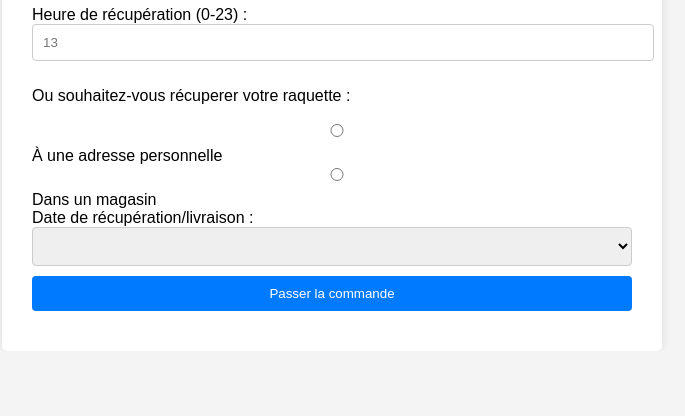
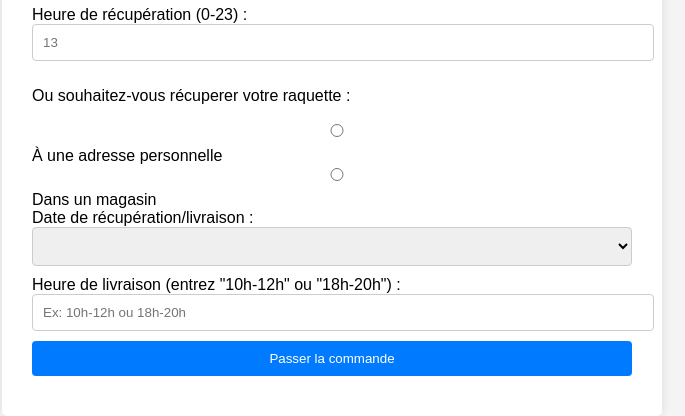
Before and after one commit to DamienBataillardGOATT/goatt-tools, a Flask app: template templates/index.html in a window 1280 px wide. Shown: the part 618-1034 px from the top of the page, without its empty margins (308-993 px from the left). Before the commit the page ends 929 px from the top, so only its background shows below. Run offline with Flask 3, Linux system fonts and the light colour scheme; the template is opened without the code that fills it, so the values that code supplies are empty.

Commit message:
22th commit

```diff
--- a/app.py
+++ b/app.py
@@ -121,28 +121,42 @@ def submit_order():
     # Récupérer les données du formulaire
     option_recuperation = request.form['option_recuperation']
     option_livraison = request.form['option_livraison']
-    date_livraison = request.form['date_recuperation']
     heure_recuperation = request.form['heure_recuperation']
+    date_heure_livraison = request.form['date_recuperation']
+    heure_livraison = request.form['heure_livraison']
+    prix_total_panier = request.form['prixTotalPanier']
 
-     # Préparer les données pour la récupération
+    # Initialiser les variables pour les adresses
+    adresse_recuperation = None
+    adresse_livraison = None
+    adresse_magasin_recuperation = None
+    adresse_magasin_livraison = None
+
+    # Extraire uniquement la date
+    date_livraison = date_heure_livraison.split(' ')[0]
+
+    # Préparer les données pour la récupération
     if option_recuperation == 'adresse':
         adresse_recuperation = request.form['adresse_recuperation']
     elif option_recuperation == 'magasin':
-        magasin_recuperation = request.form['magasin_recuperation']
+        adresse_magasin_recuperation = request.form['adresse_magasin']  # Récupérer l'adresse du magasin de récupération
 
     # Préparer les données pour la livraison
     if option_livraison == 'adresse':
         adresse_livraison = request.form['adresse_livraison']
     elif option_livraison == 'magasin':
-        magasin_livraison = request.form['magasin_livraison']
+        adresse_magasin_livraison = request.form['adresse_magasin']  # Récupérer l'adresse du magasin de livraison
 
     # Créer un dictionnaire avec les données de la commande
     order_data = {
         'Articles': f"{request.form['cordage_quantite']}x {request.form['cordage_id']}",
         'Date de récupération': request.form['date_depot'],
         'Heure de récupération': int(heure_recuperation),
-        'Adresse de récupération': adresse_recuperation if option_recuperation == 'adresse' else None,
-        'Adresse de livraison': adresse_livraison if option_livraison == 'adresse' else None,
+        'Adresse de récupération': adresse_recuperation if option_recuperation == 'adresse' else adresse_magasin_recuperation,
+        'Date de livraison': date_livraison,
+        'Heure de livraison': int(heure_livraison),
+        'Adresse de livraison': adresse_livraison if option_livraison == 'adresse' else adresse_magasin_livraison,
+        'Prix': float(prix_total_panier),
     }
 
     # Stockez les données de la commande dans la session pour les utiliser après la création ou la récupération du client
--- a/templates/index.html
+++ b/templates/index.html
@@ -32,6 +32,8 @@
                 <!-- Les articles du panier seront ajoutés ici -->
             </ul>
             <p>Total: <span id="totalPanier">0</span> €</p>
+            <!-- Champ caché pour stocker le total du panier -->
+            <input type="hidden" id="prixTotalPanier" name="prixTotalPanier" value="0">
         </div>
 
         <!-- Option de récupération -->
@@ -55,10 +57,13 @@
             <label for="magasin_recuperation">Sélectionnez un magasin :</label>
             <select id="magasin_recuperation" name="magasin_recuperation">
                 <!-- Insérez les options de magasin ici -->
-                <option value="magasin1">Magasin 1</option>
-                <option value="magasin2">Magasin 2</option>
+                <option value="magasin1" data-adresse="174 Quai de Jemmapes, 75010 Paris, France">Magasin 1</option>
+                <option value="magasin2" data-adresse="174 Quai de Jemmapes, 75010 Paris, France">Magasin 2</option>
             </select>
         </div>
+
+        <!-- Champ caché pour stocker l'adresse du magasin sélectionné -->
+        <input type="hidden" id="adresse_magasin" name="adresse_magasin">
 
         <!-- Sélection de la date de récupération de la raquette -->
         <div>
@@ -93,16 +98,25 @@
             <label for="magasin_livraison">Sélectionnez un magasin pour la livraison :</label>
             <select id="magasin_livraison" name="magasin_livraison">
                 <!-- Insérez les options de magasin ici -->
-                <option value="magasin1">Magasin 1</option>
-                <option value="magasin2">Magasin 2</option>
+                <option value="magasin1" data-adresse="174 Quai de Jemmapes, 75010 Paris, France">Magasin 1</option>
+                <option value="magasin2" data-adresse="174 Quai de Jemmapes, 75010 Paris, France">Magasin 2</option>
             </select>
         </div>
+
+        <!-- Champ caché pour stocker l'adresse du magasin de livraison sélectionné -->
+        <input type="hidden" id="adresse_magasin_livraison" name="adresse_magasin_livraison">
 
         <!-- Sélection de la date de récupération/livraison -->
         <label for="date_recuperation">Date de récupération/livraison :</label>
         <select id="date_recuperation" name="date_recuperation">
         <!-- Les options de date seront ajoutées ici par JavaScript -->
         </select>
+
+        <!-- Sélection de l'heure de livraison -->
+        <div>
+            <label for="heure_livraison">Heure de livraison (entrez "10h-12h" ou "18h-20h") :</label>
+            <input type="text" id="heure_livraison" name="heure_livraison" title="Heure de livraison doit être '10h-12h' ou '18h-20h'" required placeholder="Ex: 10h-12h ou 18h-20h">
+        </div>
 
         <input type="submit" value="Passer la commande">
     </form>
@@ -140,6 +154,7 @@
         function afficherPanier() {
             var listePanier = document.getElementById('listePanier');
             var totalPanier = document.getElementById('totalPanier');
+            var inputPrixTotalPanier = document.getElementById('prixTotalPanier');
             var total = 0;
 
             listePanier.innerHTML = '';
@@ -147,12 +162,25 @@
             panier.forEach(function(article, index) {
                 var li = document.createElement('li');
                 li.textContent = article.marque + ' x ' + article.quantite + ' : ' + article.totalArticle + ' €';
+
+                // Créer un bouton de suppression
+                var btnSupprimer = document.createElement('button');
+                btnSupprimer.textContent = 'Supprimer';
+                btnSupprimer.onclick = function() { supprimerDuPanier(index); }; // Fonction de suppression
+                li.appendChild(btnSupprimer);
+
                 listePanier.appendChild(li);
 
                 total += parseFloat(article.totalArticle);
             });
 
             totalPanier.textContent = total.toFixed(2);
+            inputPrixTotalPanier.value = total.toFixed(2);
+        }
+
+        function supprimerDuPanier(index) {
+            panier.splice(index, 1); // Supprime l'article du tableau
+            afficherPanier(); // Met à jour l'affichage du panier
         }
 
         // Fonction pour récupérer les créneaux disponibles et les afficher
@@ -177,6 +205,16 @@
                     console.error('Erreur lors de la récupération des créneaux disponibles', error);
                 });
         }
+
+        document.getElementById('magasin_recuperation').addEventListener('change', function() {
+            var adresseMagasin = this.options[this.selectedIndex].getAttribute('data-adresse');
+            document.getElementById('adresse_magasin').value = adresseMagasin;
+        });
+
+        document.getElementById('magasin_livraison').addEventListener('change', function() {
+            var adresseMagasin = this.options[this.selectedIndex].getAttribute('data-adresse');
+            document.getElementById('adresse_magasin').value = adresseMagasin;
+        });
 
         // Script pour afficher/cacher les champs en fonction de l'option de récupération choisie
         document.addEventListener('DOMContentLoaded', function() {
```
